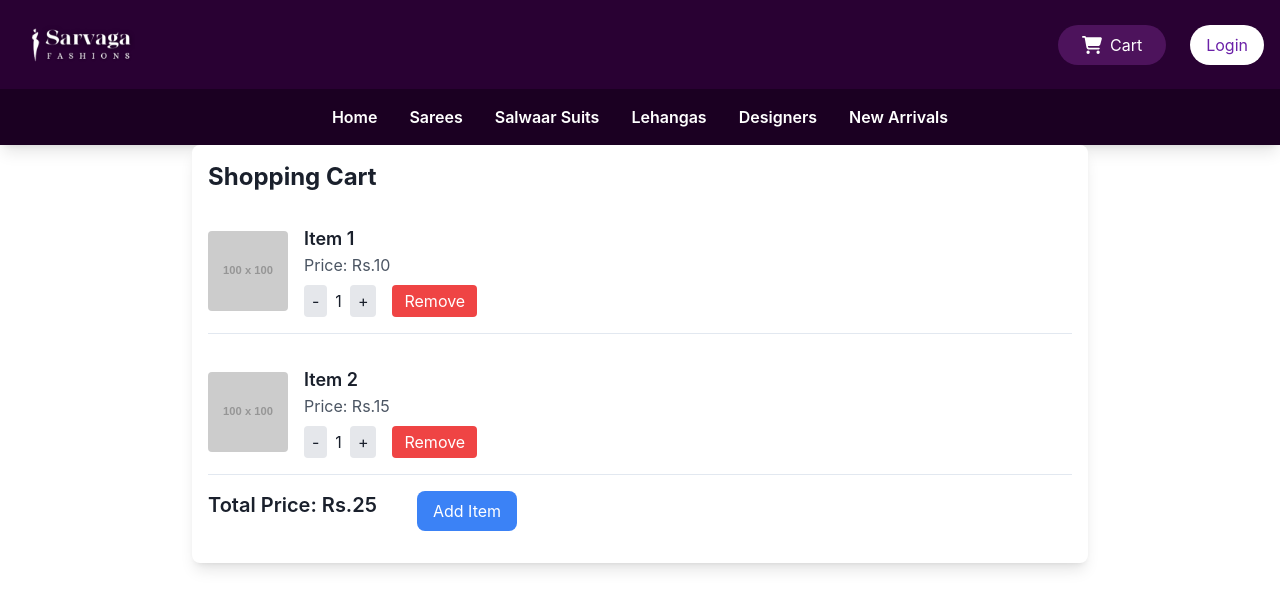
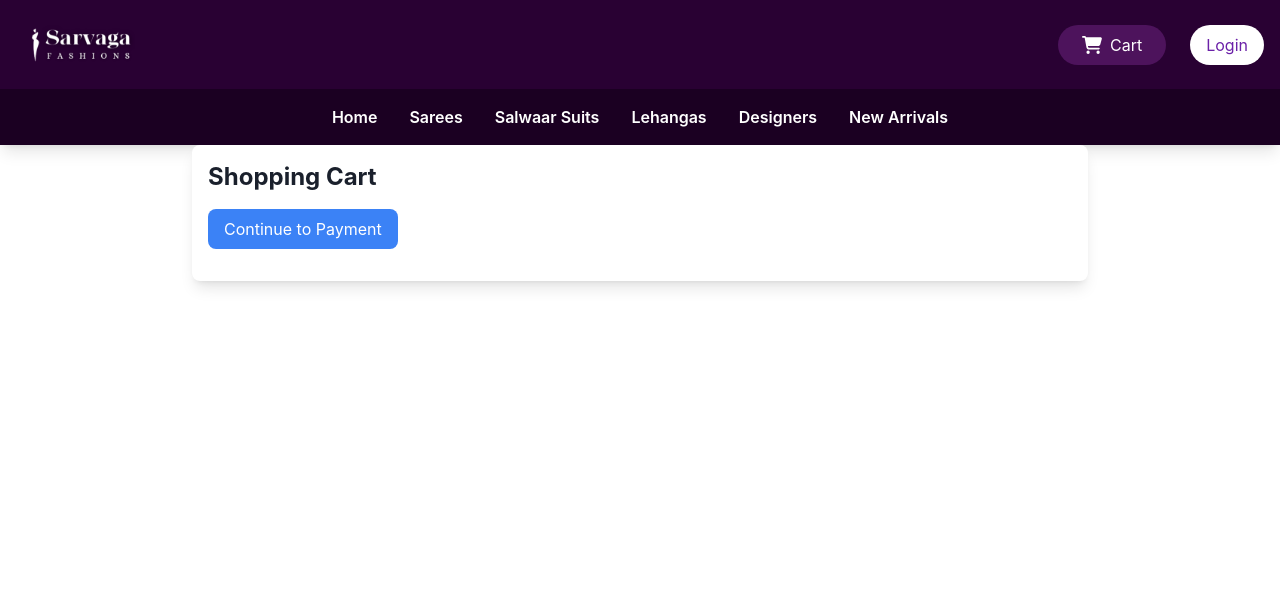
Before and after one commit to adityamishra139/VPS-sarvaga, a React (Vite) app in the folder Sarvaga_Frontend/: page /cart in a window 1280 px wide. Shown: the top 608 px of the page. Built offline with nearby package versions, Linux system fonts and the light colour scheme.

Commit message:
new message

```diff
--- a/Sarvaga_Frontend/src/components/Navbar.jsx
+++ b/Sarvaga_Frontend/src/components/Navbar.jsx
@@ -3,9 +3,14 @@ import Logo2 from "../assets/logo2.png";
 import { FaCartShopping } from "react-icons/fa6";
 import { useAuth0 } from "@auth0/auth0-react";
 import axiosInstance from '../api/AxiosInstance';
+import { useNavigate } from "react-router-dom";
 
 const Navbar = () => {
   const { loginWithRedirect, logout, user, isAuthenticated } = useAuth0();
+  const navigate=useNavigate();
+  const handleNavCart=()=>{
+    navigate('/cart')
+  }
   async function checkAdminStatus() {
     try {
       const response = await axiosInstance.post(
@@ -47,7 +52,7 @@ const Navbar = () => {
             </a>
           </div>
           <div className="flex items-center gap-6">
-            <button className="bg-[#4D135C] hover:bg-[#7E408D] transition-all duration-200 text-white py-2 px-6 rounded-full flex items-center gap-2">
+            <button onClick={handleNavCart} className="bg-[#4D135C] hover:bg-[#7E408D] transition-all duration-200 text-white py-2 px-6 rounded-full flex items-center gap-2">
               <FaCartShopping className="text-xl" />
               <span className="hidden md:inline">Cart</span>
             </button>
--- a/Sarvaga_Frontend/src/components/cart/Cart.jsx
+++ b/Sarvaga_Frontend/src/components/cart/Cart.jsx
@@ -1,4 +1,4 @@
-import React, { useState } from 'react';
+import React, { useEffect, useState } from 'react';
 import CartItem from './CartItem';
 import {useNavigate } from 'react-router-dom';
 import { useAuth0 } from '@auth0/auth0-react';
@@ -7,63 +7,44 @@ import Navbar from '../Navbar';
 
 const Cart = () => {
     const {user , isAuthenticated} = useAuth0();
-    const [products ,setProducts] = useState([]);
-    const [items, setItems] = useState([
-        { id: 1, name: 'Item 1', price: 10, quantity: 1, image: 'https://via.placeholder.com/100' },
-        { id: 2, name: 'Item 2', price: 15, quantity: 1, image: 'https://via.placeholder.com/100' },
-    ]);
-    const Navigate=useNavigate();
-    const addItem = () => {
-        // const newItem = { id: items.length + 1, name: Item ${items.length + 1}, price: Math.floor(Math.random() * 20) + 5, quantity: 1, image: 'https://via.placeholder.com/100' };
-        // setItems([...items, newItem]);
-        Navigate('/sarees')
+    const [items, setItems] = useState([]);
+    const navigate = useNavigate();
 
-    };
+    useEffect(() => {
+        const getProducts = async () => {
+            if (isAuthenticated) {
+                try {
+                    let user_response = await axiosInstance.post("/user/signin", {
+                        username: user.name,
+                        email: user.email
+                    });
 
-    const getProducts = async()=>{
-        if(isAuthenticated)
-        {
-            try
-            {
-                let user_response = await axiosInstance.post("/user/signin",{
-                username : user.name,
-                email : user.email
-                })
-                if(user_response.data.msg == "User not found")
-                {
-                    user_response = await axiosInstance.post("user/signup",{
-                        username : user.name,
-                        email : user.email,
-                    })
+                    // If user not found, sign them up
+                    if (user_response.data.msg === "User not found") {
+                        user_response = await axiosInstance.post("/user/signup", {
+                            username: user.name,
+                            email: user.email,
+                        });
+                    }
+
+                    const user_id = user_response.data.id;
+                    console.log("User ID:", user_id);
+
+                    // Fetch cart items
+                    const response = await axiosInstance.get(`/user/carts/getItems`, {
+                        params: { userId: user_id }
+                    });
+                    setItems(response.data.items);
+                } catch (e) {
+                    console.error("Error fetching cart", e);
                 }
-                const user_id = user_response.data.id;
-                console.log(user_id)
-                const response = await axiosInstance.get("user/carts/getItems",{
-                    userId : user_id,
-                })
-                console.log(response);
+            } else {
+                console.error("Not Authenticated");
             }
-            catch(e){
-                console.error("Error fetching cart" , e)
-            }
-        }
-        else{
-            console.error("Not Authenticated");
-        }
-    }
-    getProducts();
-    const removeItem = (id) => {
-        setItems(items.filter(item => item.id !== id));
-    };
+        };
 
-    const updateQuantity = (id, newQuantity) => {
-        if (newQuantity < 1) return;
-        setItems(items.map(item => item.id === id ? { ...item, quantity: newQuantity } : item));
-    };
-
-    const getTotalPrice = () => {
-        return items.reduce((total, item) => total + item.price * item.quantity, 0);
-    };
+        getProducts();
+    }, [isAuthenticated, user]);
 
     return (
         <>
@@ -73,12 +54,11 @@ const Cart = () => {
 
             <div className="space-y-4">
                 {items.map(item => (
-                    <CartItem key={item.id} item={item} onRemove={removeItem} onUpdateQuantity={updateQuantity} />
+                    <CartItem key={item.id} item={item}  onUpdateQuantity={updateQuantity} />
                 ))}
             </div>
             <div className="mt-4 flex flex-row  gap-10">
-                <h3 className="text-xl font-semibold">Total Price: Rs.{getTotalPrice()}</h3>
-                <button onClick={addItem} className="mb-4 bg-blue-500 text-white px-4 py-2 rounded-lg hover:bg-blue-700">Add Item</button>
+                <button className="mb-4 bg-blue-500 text-white px-4 py-2 rounded-lg hover:bg-blue-700">Continue to Payment</button>
             </div>
         </div>
         </>
--- a/Sarvaga_Frontend/src/components/cart/CartItem.jsx
+++ b/Sarvaga_Frontend/src/components/cart/CartItem.jsx
@@ -1,21 +1,21 @@
 import React from 'react';
 
-const CartItem = ({ item, onRemove, onUpdateQuantity }) => {
-    return (
-        <div className="flex items-center border-b py-4">
-            <img src={item.image} alt={item.name} className="w-20 h-20 object-cover rounded" />
-            <div className="ml-4 flex-1">
-                <h3 className="text-lg font-semibold">{item.name}</h3>
-                <p className="text-gray-600">Price: Rs.{item.price}</p>
-                <div className="mt-2 flex items-center">
-                    <button onClick={() => onUpdateQuantity(item.id, item.quantity - 1)} className="px-2 py-1 bg-gray-200 rounded">-</button>
-                    <span className="mx-2">{item.quantity}</span>
-                    <button onClick={() => onUpdateQuantity(item.id, item.quantity + 1)} className="px-2 py-1 bg-gray-200 rounded">+</button>
-                    <button onClick={() => onRemove(item.id)} className="ml-4 bg-red-500 text-white px-3 py-1 rounded hover:bg-red-700">Remove</button>
-                </div>
-            </div>
-        </div>
-    );
-};
-
+// const CartItem = ({ item, onRemove, onUpdateQuantity }) => {
+//     return (
+//         <div className="flex items-center border-b py-4">
+//             <img src={item.image} alt={item.name} className="w-20 h-20 object-cover rounded" />
+//             <div className="ml-4 flex-1">
+//                 <h3 className="text-lg font-semibold">{item.name}</h3>
+//                 <p className="text-gray-600">Price: Rs.{item.price}</p>
+//                 <div className="mt-2 flex items-center">
+//                     <button onClick={() => onUpdateQuantity(item.id, item.quantity - 1)} className="px-2 py-1 bg-gray-200 rounded">-</button>
+//                     <span className="mx-2">{item.quantity}</span>
+//                     <button onClick={() => onUpdateQuantity(item.id, item.quantity + 1)} className="px-2 py-1 bg-gray-200 rounded">+</button>
+//                     <button onClick={() => onRemove(item.id)} className="ml-4 bg-red-500 text-white px-3 py-1 rounded hover:bg-red-700">Remove</button>
+//                 </div>
+//             </div>
+//         </div>
+//     );
+// };
+const CartItem=({item})=>{}
 export default CartItem;
```
Also changed, not shown: 2 other files (tests, documents, lock files or other folders).
